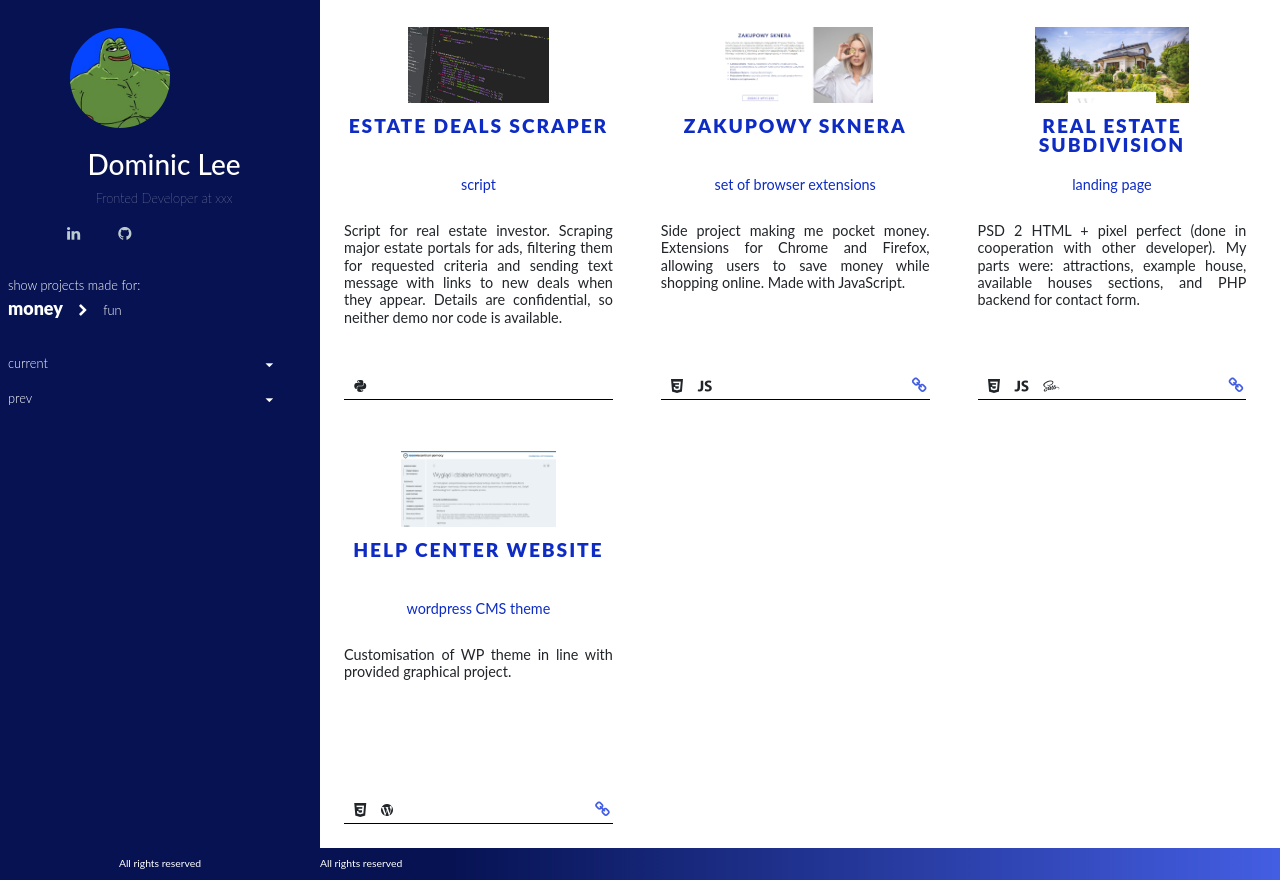
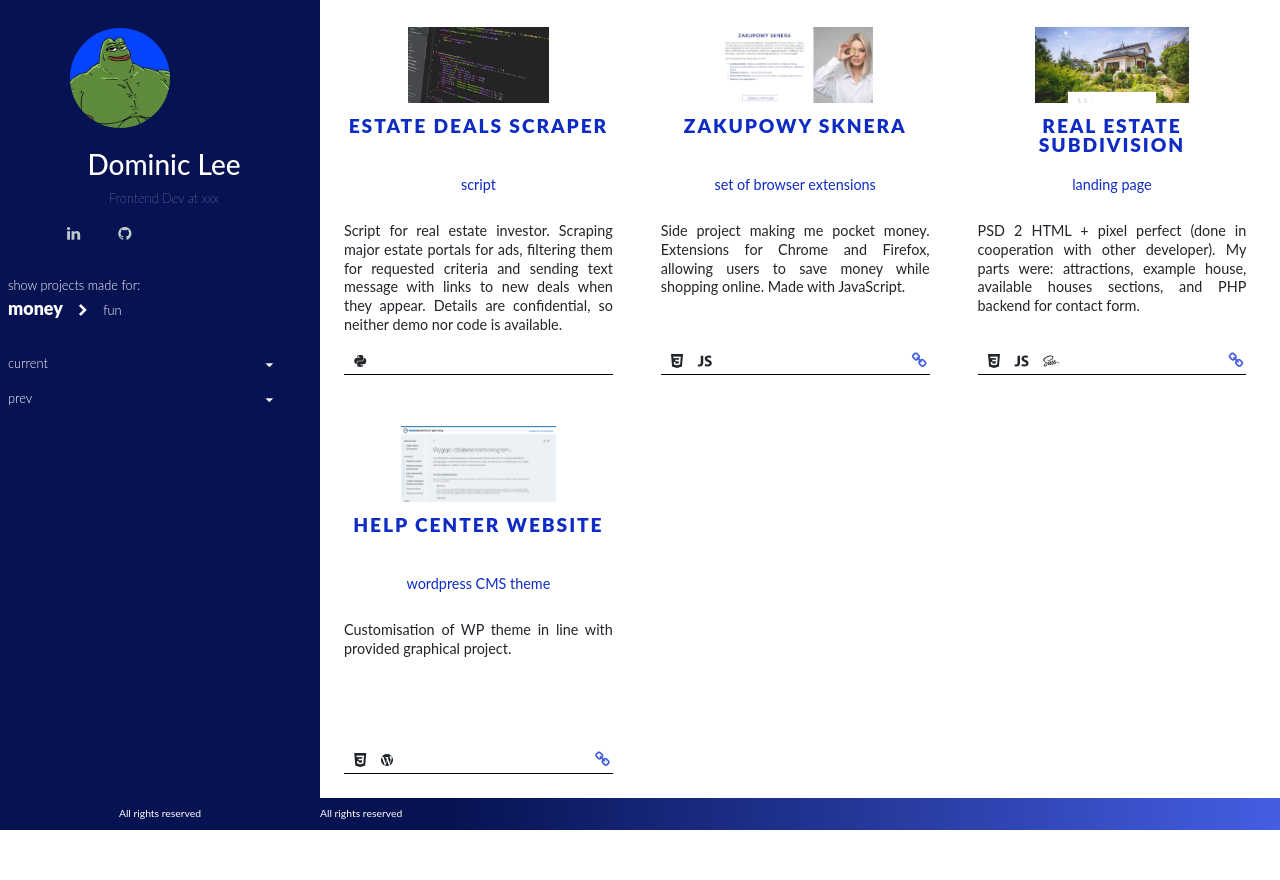
Before and after one commit to codezaur/folio, an Angular app: page / in a window 1280 px wide. After the commit the page ends 830 px from the top, so only its background shows below. Built offline with nearby package versions, Linux system fonts and the light colour scheme.

Commit message:
up to xl OK

```diff
--- a/src/app/bio/bio.component.html
+++ b/src/app/bio/bio.component.html
@@ -5,7 +5,7 @@
       <img src="../../assets/img/pepekoks.jpg" alt="foto">
     </div>
     <h3 class="intro-name">Dominic Lee</h3>
-    <p class="intro-title">Fronted Developer at xxx</p>
+    <p class="intro-title">Frontend Dev at xxx</p>
     <ul>
       <li>
         <a href="https://www.linkedin.com/in/dominiklipinski/"
--- a/src/app/bio/bio.component.scss
+++ b/src/app/bio/bio.component.scss
@@ -168,7 +168,7 @@
 .current-details {
   ul {
     @include md {
-    padding-left: 20px;
+    padding: 0 5px 0 20px;
     margin-bottom: 5px;
     }
   }
@@ -189,7 +189,7 @@
 .prev-details {
   ul {
     @include md {
-    padding-left: 20px;
+    padding: 0 5px 0 20px;
     margin-bottom: 5px;
     }
   }
--- a/src/app/projects/projects.component.scss
+++ b/src/app/projects/projects.component.scss
@@ -84,6 +84,10 @@
     line-height: 1.2;
     height: 135px;
   }
+  @include xl {
+    line-height: 1.3;
+    height: 110px;
+  }
 }
 
 .project-tech {
```
